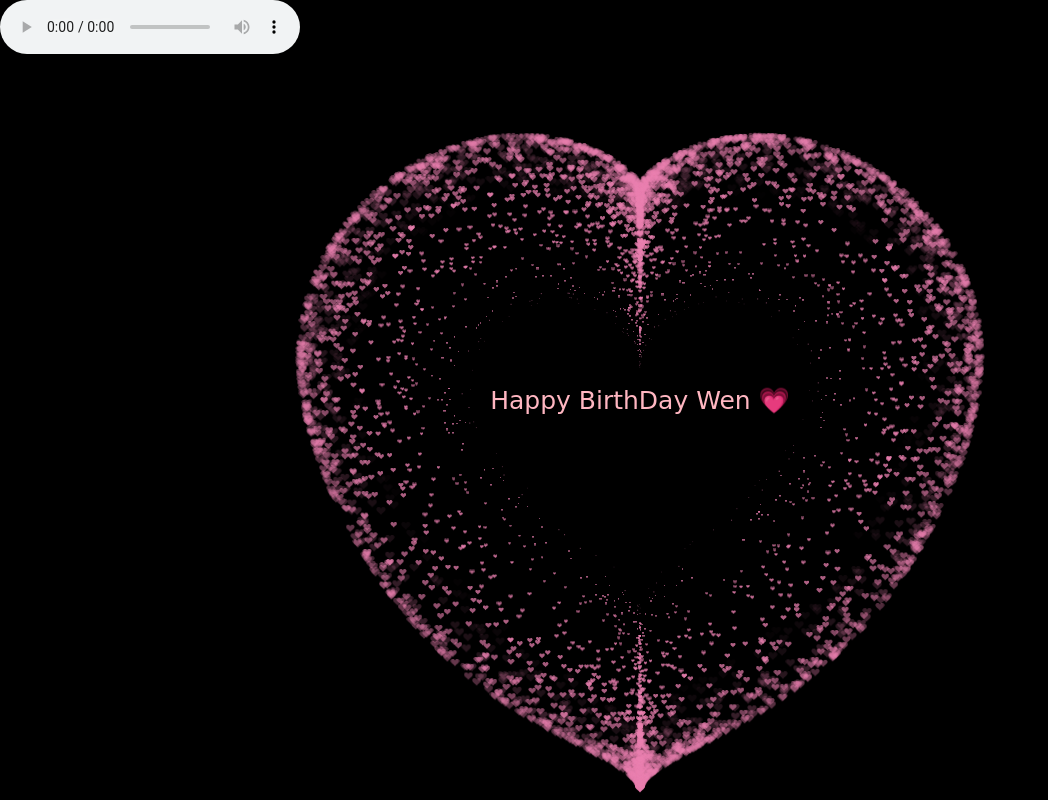
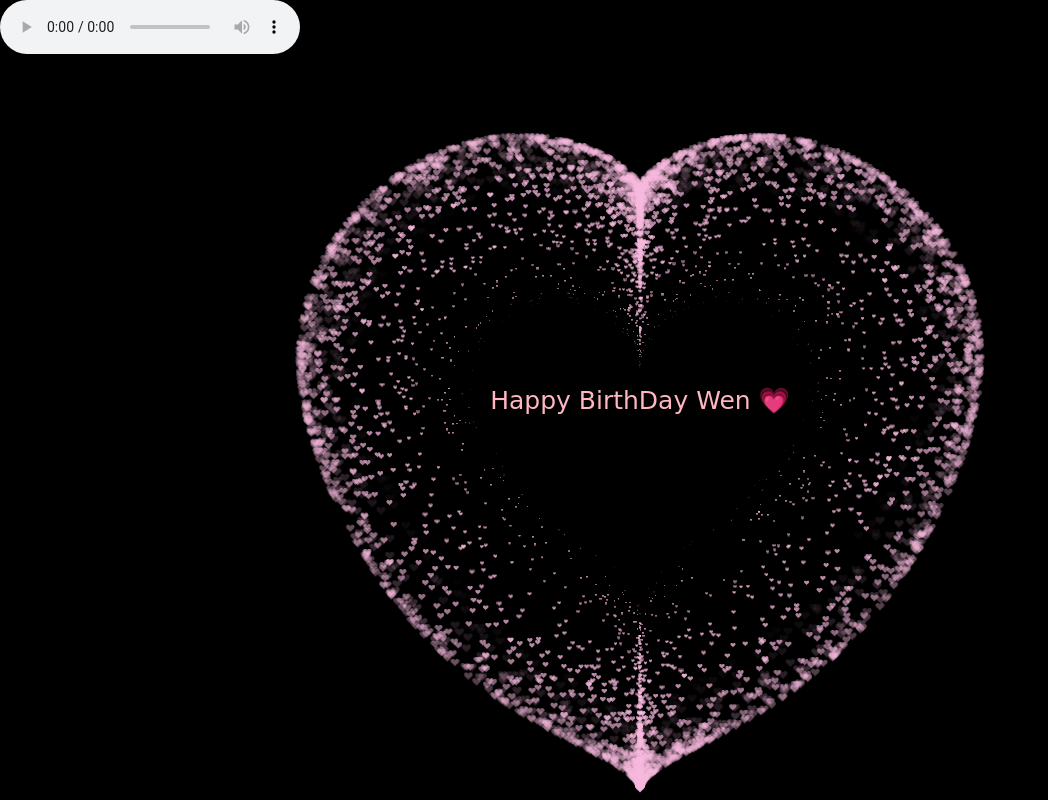
Before and after one commit to Xuyuan0919/happybirthday0612, a plain HTML site: page index.html in a window 1280 px wide. Shown: the whole page, without its empty margins (0-1048 px from the left). Drawn offline with Linux system fonts and the light colour scheme.

Commit message:
Update index.html

```diff
--- a/index.html
+++ b/index.html
@@ -255,7 +255,7 @@
                     }
                     context.closePath();
                     // create the fill
-                    context.fillStyle = '#ea80b0';
+                    context.fillStyle = '#f7bade';
                     context.fill();
                     // create the image
                     var image = new Image();
```
